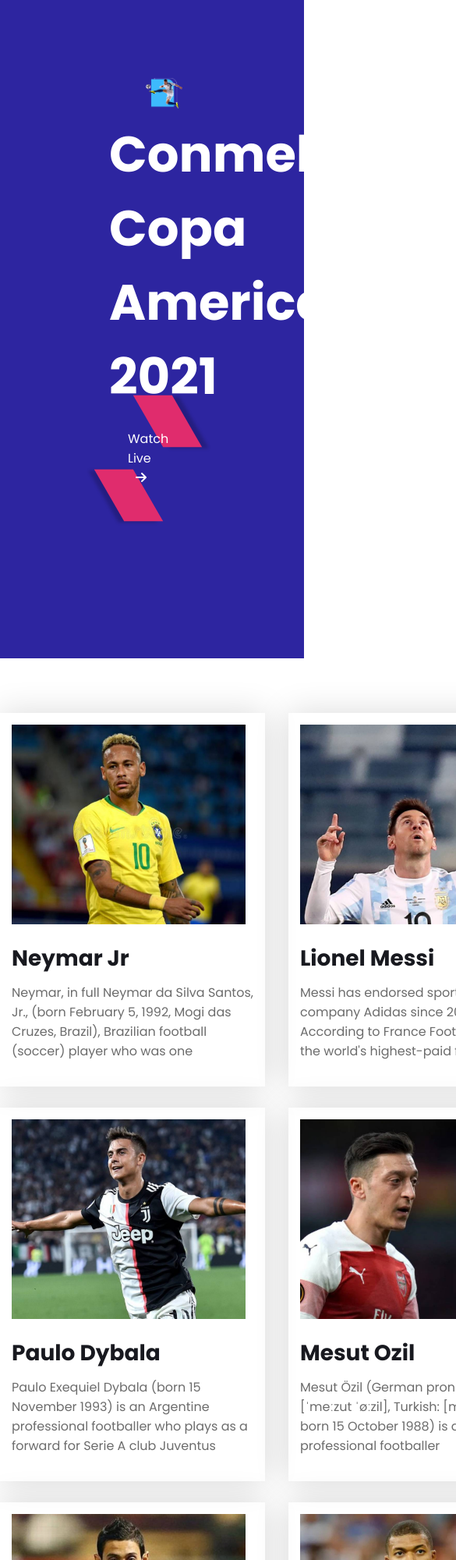
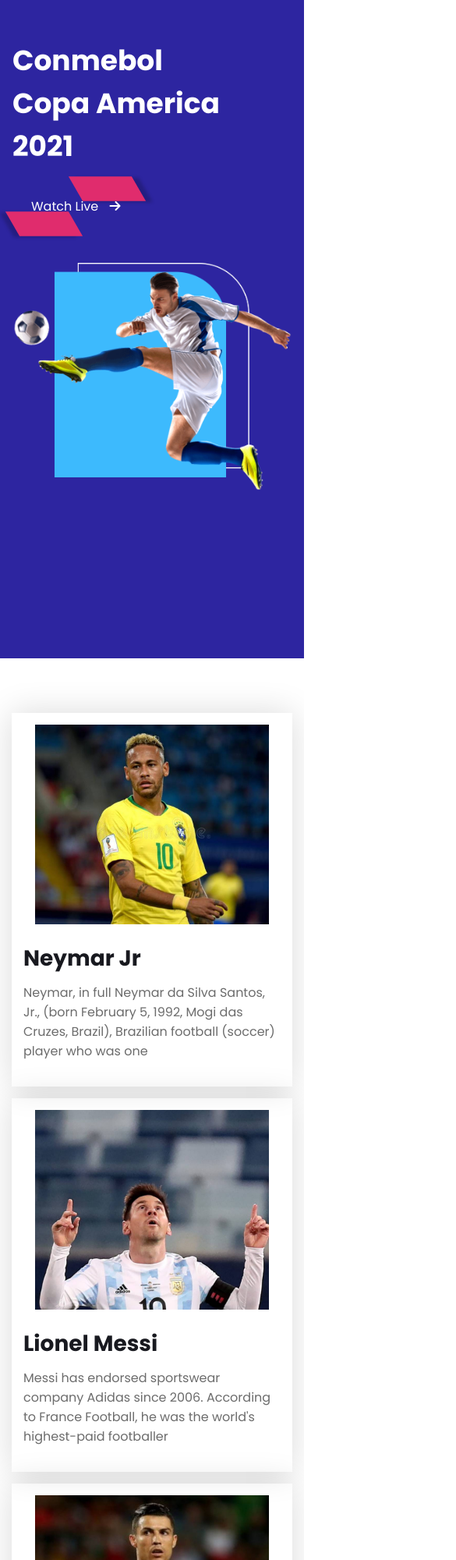
Before and after one commit to Naimur53/responsive-football, a plain HTML site: page index.html in a window 390 px wide. Shown: the top 2000 px of the page at 78% size, 585 px wide, since content can reach past the window. Drawn offline with Linux system fonts and the light colour scheme.

Commit message:
woring on mobile res

```diff
--- a/style.css
+++ b/style.css
@@ -18,7 +18,6 @@ body{
 .banner-area{
     padding: 100px 156px 0 140px;
     display: flex;
-    justify-content: space-between;
     background-color: #2D25A0;
     height: 100vh;
 }
@@ -31,7 +30,7 @@ body{
     margin-top: 50px;
 }
 .banner-left h1{
-    font-weight: bold;
+    font-weight: 700;
     font-size: 64px;
     color: #fff;
 }
@@ -39,7 +38,7 @@ body{
     display: inline-block;
     padding: 10px 24px;
     text-decoration: none;
-    margin-top: 10px;
+    margin-top: 27px;
     color: #fff;
     transition: all .3s;
     position: relative;
@@ -116,6 +115,10 @@ body{
     grid-row-gap: 27px;
 }
 .player{
+    display: flex;
+    flex-direction: column;
+    justify-content: center;
+    align-items: center;
     padding: 15px 15px 33px 15px;
     box-shadow: 0px 0px 40px rgba(0, 0, 0, 0.15);
 }
@@ -337,3 +340,78 @@ footer{
 .copyright p{
     margin-top: 20px;
 }
+
+/*----------------------------------------------------------
+                    responsive css
+                    using s media query
+--------------------------------------------- */
+
+
+/*-------------
+	Tablet Layout: 768px.
+------------------------------- */
+
+@media only screen and (min-width: 768px) and (max-width: 991px) {
+
+
+}
+
+
+
+/*		Mobile Layout: 320px.
+		Gutters: 24px.
+		Outer margins: 34px.
+		Inherits styles from: Default Layout.
+---------------------------------------------
+cols    1     2      3
+px      68    160    252    */
+
+@media only screen and (max-width: 767px) {
+
+
+
+}
+
+
+
+/*----------------------------
+Mobile Layout: 320px.
+------------------------------*/
+
+@media only screen and (min-width: 320px) and (max-width: 767px) {
+	.banner-area{
+        flex-direction: column;
+        padding:0 16px 0 16px;
+    }
+    .banner-left{
+        width: 100%;
+        margin-bottom: 50px;
+    }
+    .banner-left h1{
+        font-size: 36px;
+     }
+     .banner-right{
+         width: 100%;
+     }
+
+/* main section  */
+     .container{
+         width: 100%;
+         padding: 0 15px;
+     }
+     .players{
+        grid-template-columns: 1fr;
+        grid-gap: 15px 24px;
+     }
+
+     .interview-container{
+         display: none;
+     }
+ .bottom-banner{
+     display: none;
+ }
+ footer{
+     display: none;
+ }
+
+}
```
